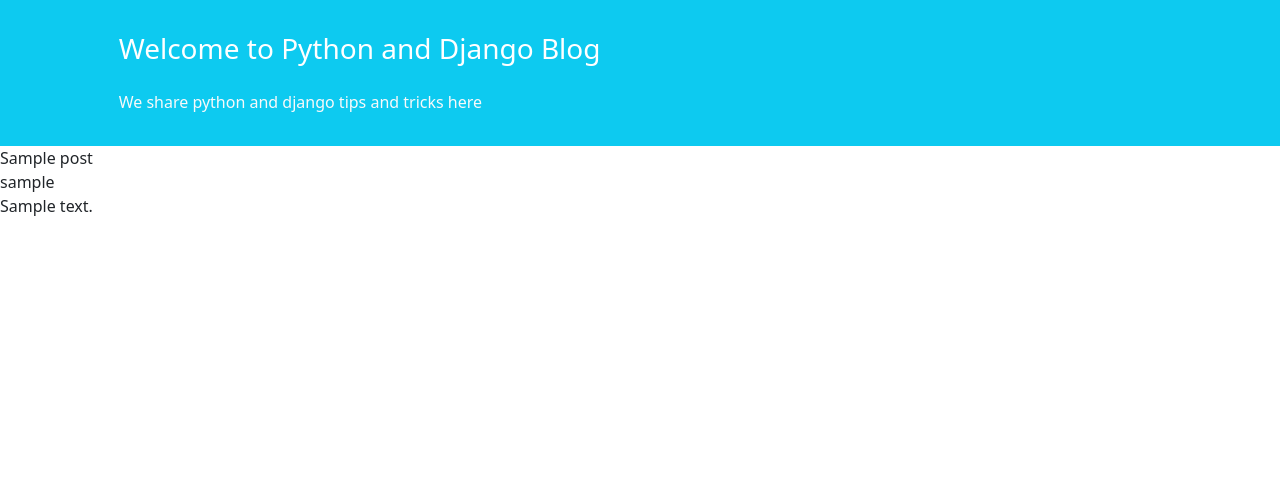
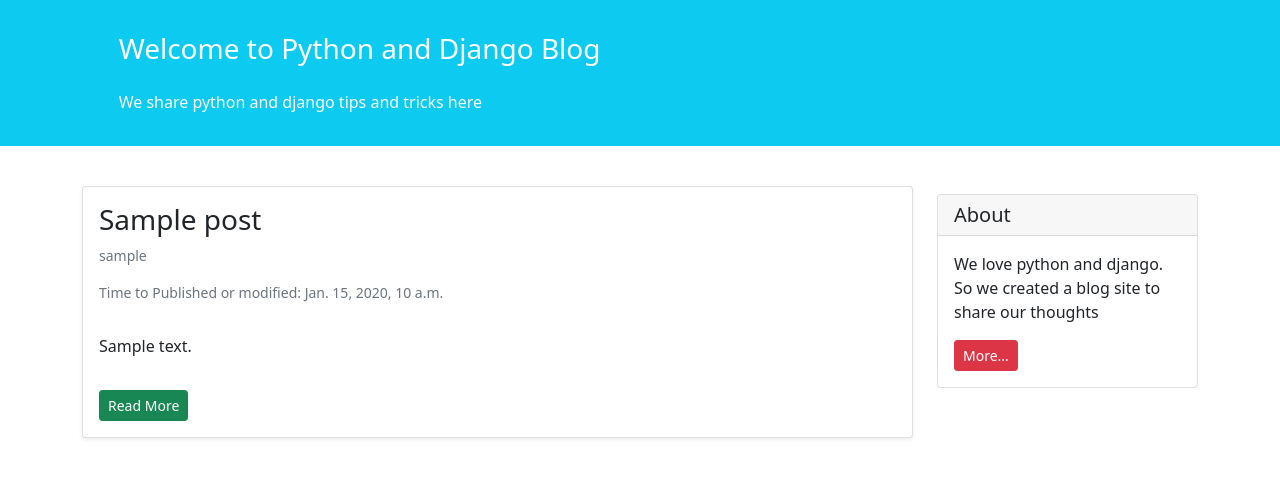
Before and after one commit to sinalalebakhsh/The_first_secure_site_TFSS_1, a Django app: page /blog/ in a window 1280 px wide. Shown: the part 56-534 px from the top of the page. Run offline with Django 4.2, Linux system fonts and the light colour scheme; tables that the repository leaves empty hold one stand-in row (values such as "Sample post").

Commit message:
Setting blog/.../posts_list.html for better showing in browser

```diff
--- a/blog/templates/blog/posts_list.html
+++ b/blog/templates/blog/posts_list.html
@@ -6,13 +6,40 @@
 
 
 {% block contain %}
-    {% for posts in posts_list %}
-        {{ posts.title }}
-        <br>
-        {{ posts.author }}
-        <br>
-        {{ posts.text }}
-        <br>
+    <div class="container mt-4">
+        <div class="row">
+            <div class="col-9">
+                {% for post in posts_list %}
+                    <div class="card shadow-sm my-3">
+                        <div class="card-body">
+                            <h3 class="card-title">{{ post.title }}</h3>
+                            <h6 class="card-subtitle mb-2 text-muted small py-2">{{ post.author }}</h6>
+                            <h6 class="card-subtitle mb-2 text-muted small py-2">Time to Published or modified: {{ post.datetime_modified }}</h6>
+                            <p class="card-text py-3">
+                                {{ post.text }}
+                           </p>
+                            <div class="btn btn-sm btn-success">Read More</div>
+                        </div>
+                    </div>
+                {% endfor %}
+            </div>
+            <div class="col-3">
 
-    {% endfor %}
+                    <div class="card my-4">
+                        <h5 class="card-header">About</h5>
+                        <div class="card-body">
+                            <p class="card-text">We love python and django. So we created a blog site to share our
+                                thoughts</p>
+                            <a href="#"
+                               class="btn btn-sm btn-danger">
+                                More...
+                            </a>
+                        </div>
+                    </div>
+
+            </div>
+        </div>
+    </div>
+
+
 {% endblock contain %}
```
